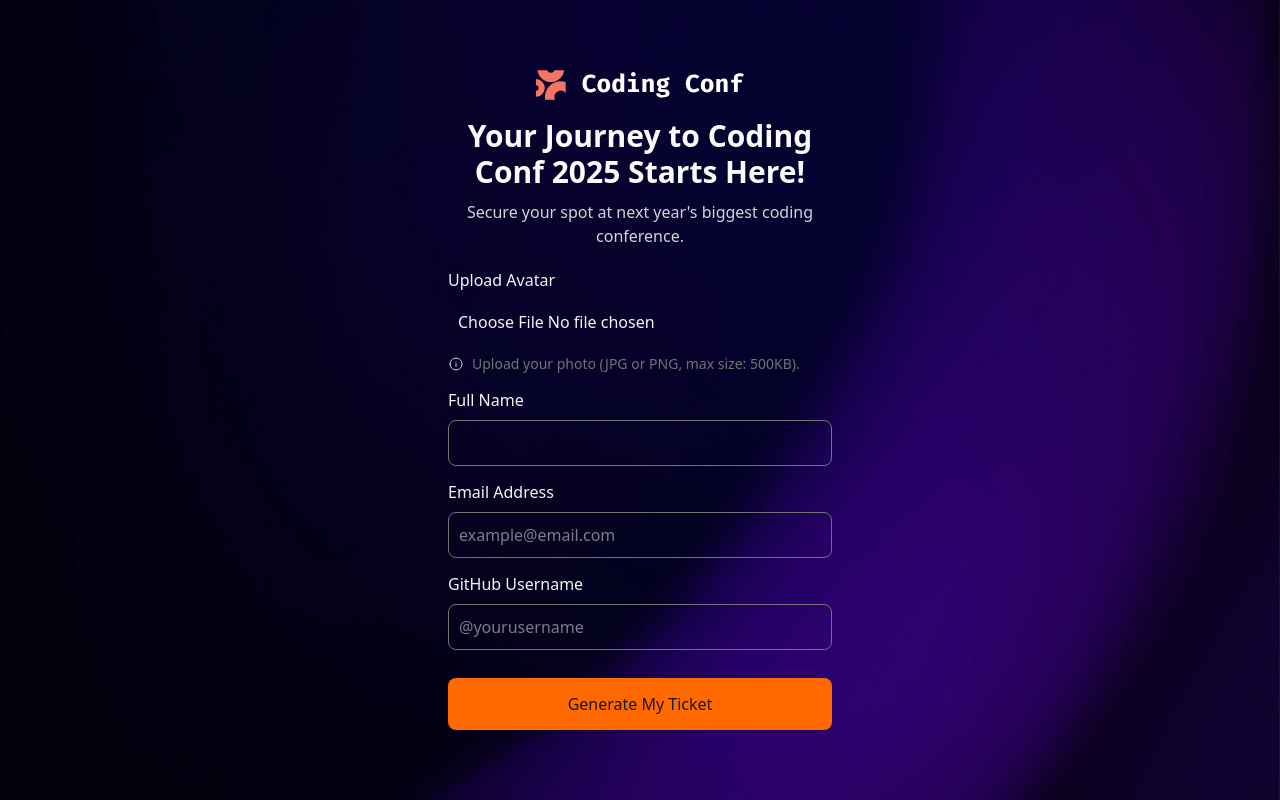
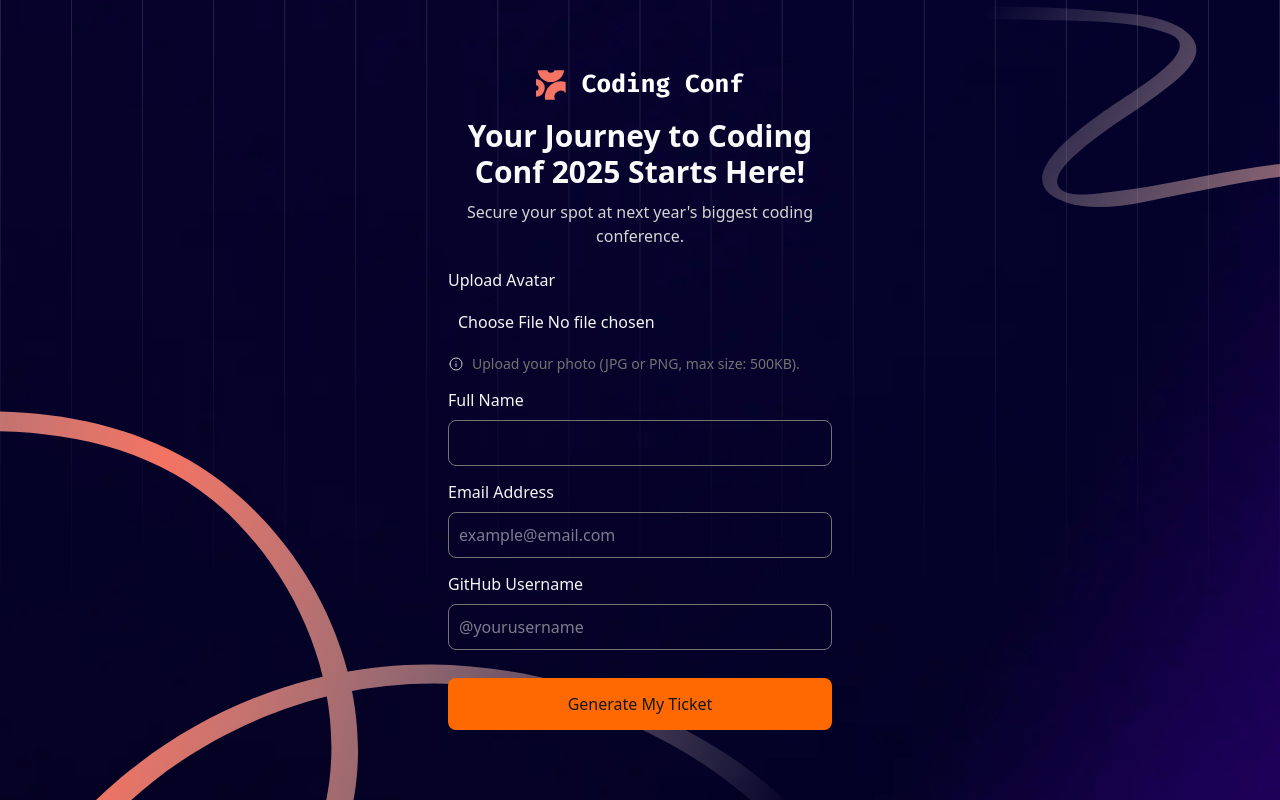
Before and after one commit to Obrienzo/conferance-ticket-generator, a React (Vite) app: page / in a window 1280 px wide. Built offline with nearby package versions, Linux system fonts and the light colour scheme.

Commit message:
Add background styling

```diff
--- a/src/App.jsx
+++ b/src/App.jsx
@@ -3,11 +3,17 @@ import IntroPage from "./IntroPage.jsx";
 function App() {
 
   return (
-    <main className="min-h-screen grid place-content-center bg-[url('/src/assets/images/background-mobile.png')] md:bg-[url('/src/assets/images/background-tablet.png')] lg:bg-[url('/src/assets/images/background-desktop.png')] bg-cover bg-center text-neutral-100 p-5">
+    <main className="min-h-screen grid place-content-center text-neutral-100 p-5 relative">
+
       <div className="mb-4.5">
                 <img className="mx-auto" src="/src/assets/images/logo-full.svg" alt="Page logo" />
             </div>
-    <IntroPage />
+      <IntroPage />
+
+      {/* Adding the additional styling elements */}
+      <img className="absolute bottom-0 -z-10 lg:invisible" src="/src/assets/images/pattern-squiggly-line-bottom-mobile-tablet.svg" alt="" />
+      <img className="absolute bottom-0 -z-10 invisible lg:visible" src="/src/assets/images/pattern-squiggly-line-bottom-desktop.svg" alt="" />
+      <img className="absolute right-0 -z-20" src="/src/assets/images/pattern-squiggly-line-top.svg" alt="" />
     </main>
   )
 }
--- a/src/index.css
+++ b/src/index.css
@@ -1 +1,8 @@
 @import  "tailwindcss";
+
+body {
+    background-image:  url('/src/assets/images/pattern-lines.svg'), url('/src/assets/images/background-mobile.png');
+    background-size: cover;
+    background-position: center;
+    background-repeat: no-repeat;
+}
```
